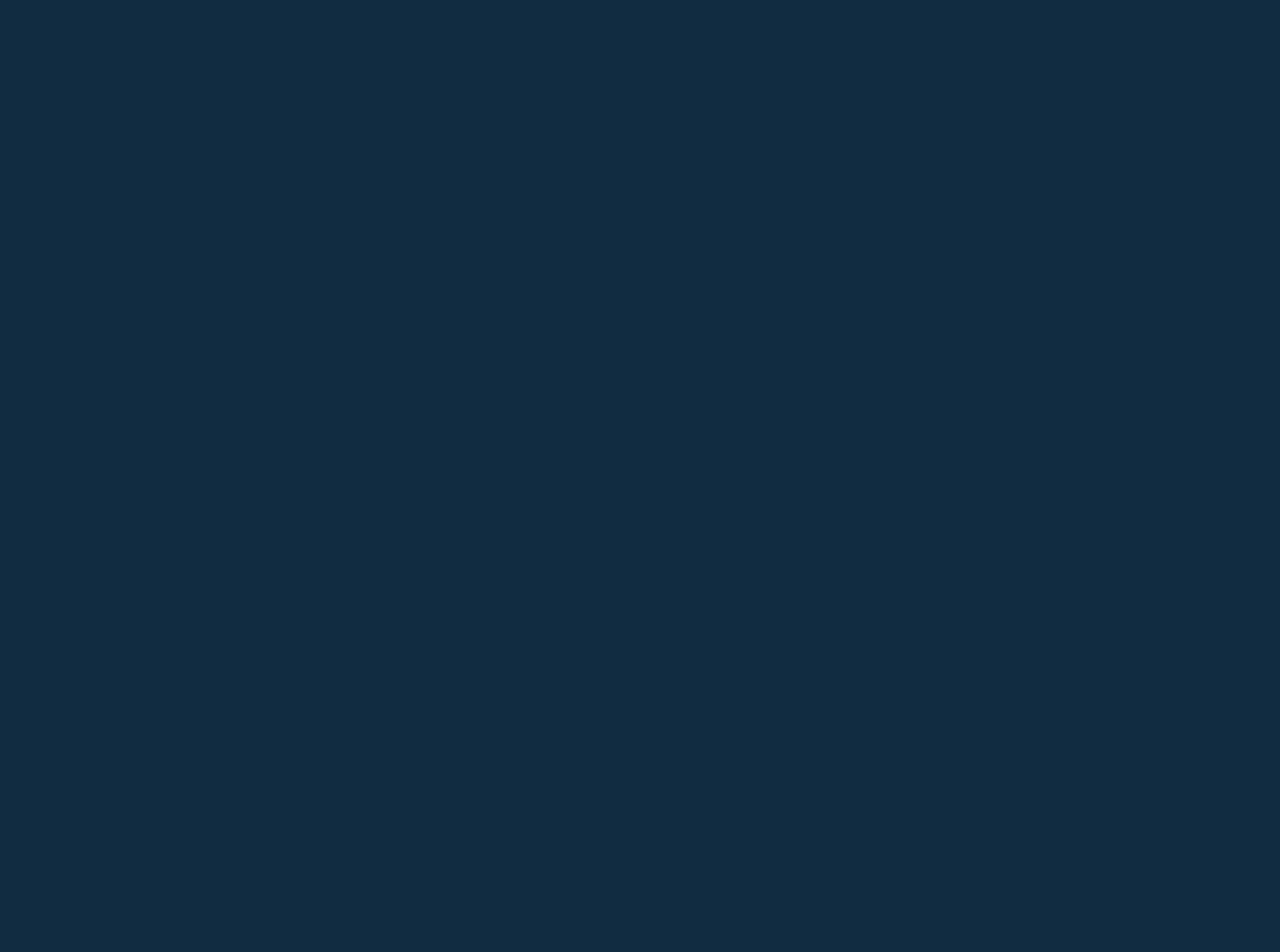
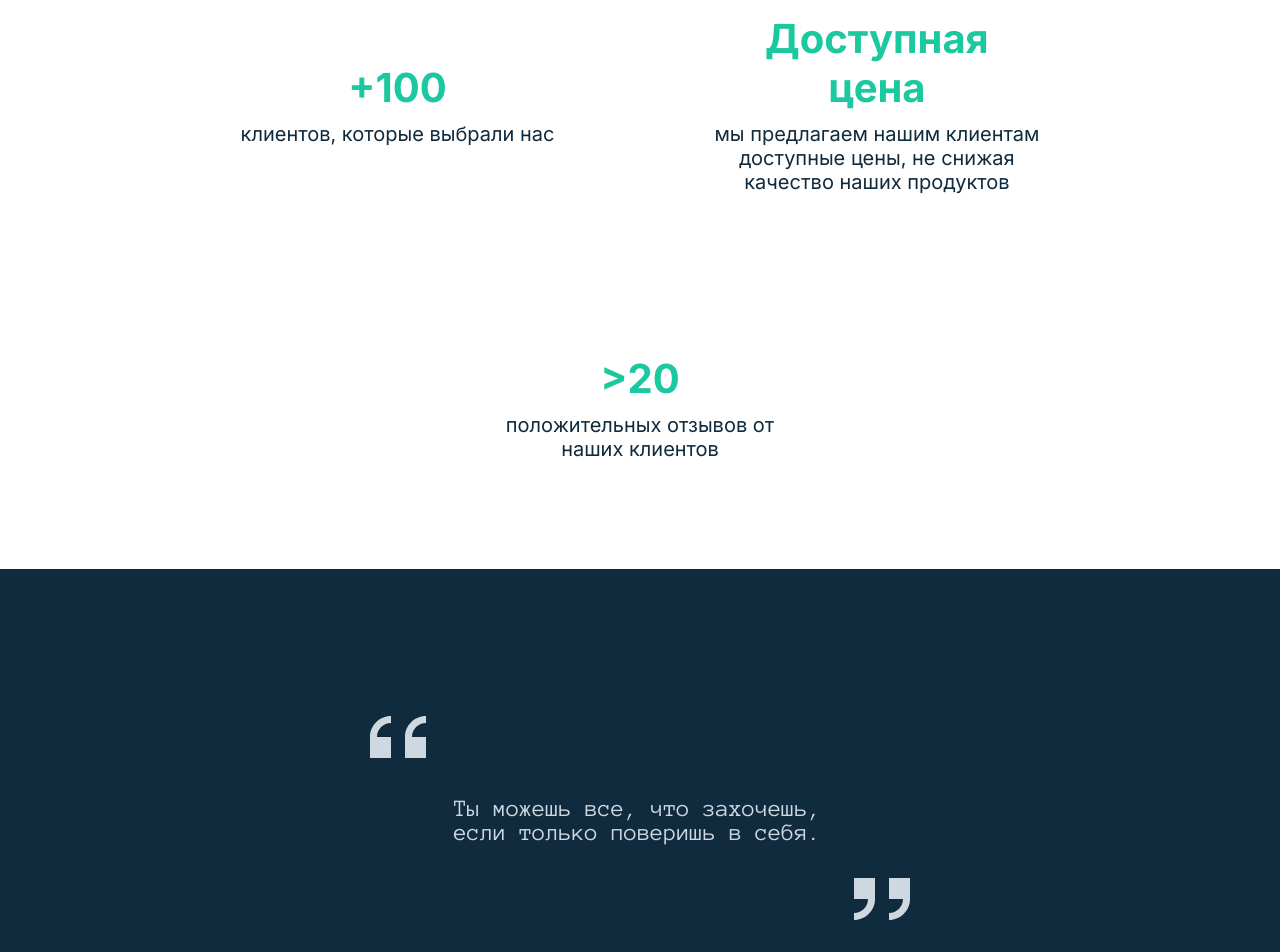
Before and after one commit to Maria1564/site-visitka, a React (Create React App) app: page /aboutUs in a window 1280 px wide. Shown: the part 1720-2672 px from the top of the page. Before the commit the page ends 1645 px from the top, so only its background shows below. Built offline with nearby package versions, Linux system fonts and the light colour scheme; the HTML template or start-up script is replaced by a standard one.

Commit message:
added Advantages and Quotation  in AboutUS

```diff
--- a/src/Pages/AboutUs/AboutUs.jsx
+++ b/src/Pages/AboutUs/AboutUs.jsx
@@ -2,6 +2,8 @@
 import Wrapper from "../../layouts/Wrapper/Wrapper";
 import CompanyHistory from "./CompanyHistory/CompanyHistory";
 import Team from "./Team/Team";
+import Advantages from "./Advantages/Advantages";
+import Quotation from "./Quotation/Quotation";
 
 const AboutUs = () => {
   return (
@@ -9,6 +11,8 @@
       <Wrapper text="О нас" />
       <CompanyHistory/>
       <Team />
+      <Advantages />
+      <Quotation />
     </>
   );
 };
--- /dev/null
+++ b/src/Pages/AboutUs/Advantages/Advantages.jsx
@@ -0,0 +1,30 @@
+import React from "react";
+import s from "./Advantages.module.css";
+
+const Advantages = () => {
+  return (
+    <section className={s.advantages_section}>
+      <div className="container">
+        <div className="wrapper">
+          <h2 className={s.advantages_title}>Почему стоит выбрать нас:</h2>
+          <div className={s.advantages}>
+            <div className={s.item}>
+              <p className={s.main_text}>+100</p>
+              <p className={s.text}>клиентов, которые выбрали нас</p>
+            </div>
+            <div className={s.item}>
+              <p className={s.main_text}>Доступная цена</p>
+              <p className={s.text}>мы предлагаем нашим клиентам доступные цены, не снижая качество наших продуктов</p>
+            </div>
+            <div className={s.item}>
+              <p className={s.main_text}> &gt;20</p>
+              <p className={s.text}>положительных отзывов от наших клиентов</p>
+            </div>
+          </div>
+        </div>
+      </div>
+    </section>
+  );
+};
+
+export default Advantages;
--- /dev/null
+++ b/src/Pages/AboutUs/Advantages/Advantages.module.css
@@ -0,0 +1,37 @@
+.advantages_section {
+    padding-top: 108px;
+    padding-bottom: 108px;
+    background-color: var(--color-text-light);
+}
+
+.advantages {
+    display: flex;
+    align-items: center;
+    justify-content: center;
+    flex-wrap: wrap;
+    gap: 160px;
+    margin-top: 78px;
+}
+
+.advantages_title {
+    color: var(--color-dark-primary);
+    max-width: 445px;
+}
+
+.item {
+    max-width: 325px;
+    text-align: center;
+}
+
+
+.main_text {
+    margin-bottom: 10px;
+    color: var(--color-green);
+    font-size: 40px;
+}
+
+.text {
+    color: var(--color-dark-primary);
+    font-size: 20px;
+    font-weight: 400;
+}
--- a/src/Pages/AboutUs/CompanyHistory/CompanyHistory.module.css
+++ b/src/Pages/AboutUs/CompanyHistory/CompanyHistory.module.css
@@ -1,5 +1,6 @@
 .history{
-    padding: 105px 0 228px;
+    padding-top: 105px;
+    padding-bottom: 145px;
 }
 
 .history_wrapper {
--- /dev/null
+++ b/src/Pages/AboutUs/Quotation/Quotation.jsx
@@ -0,0 +1,20 @@
+import React from "react";
+import s from "./Quotation.module.css";
+
+const Quotation = () => {
+  return (
+    <section className={s.quotation}>
+      <div className="container">
+        <div className="wrapper">
+          <div className={s.box}>
+            <p className={s.text}>
+              Ты можешь все, что захочешь, если только поверишь в себя.
+            </p>
+          </div>
+        </div>
+      </div>
+    </section>
+  );
+};
+
+export default Quotation;
--- /dev/null
+++ b/src/Pages/AboutUs/Quotation/Quotation.module.css
@@ -0,0 +1,30 @@
+.quotation {
+    padding: 147px 0;
+}
+
+.box {
+    position: relative;
+    padding: 80px 84px;
+}
+
+.box::before{
+    content: url("../../../assets/img/double_quote_left.svg");
+    position: absolute;
+    top: 0;
+    left: 0;
+}
+
+.box::after {
+    content: url("../../../assets/img/double_quote_right.svg");
+    position: absolute;
+    bottom: 0;
+    right: 0;
+}
+
+.text {
+    max-width: 372px;
+    color: var(--color-grey);
+    font-family: Anonymous Pro;
+    font-size: 24px;
+    font-weight: 400;
+}
```
Also changed, not shown: src/assets/img/double_quote_left.svg (added), src/assets/img/double_quote_right.svg (added), src/index.css (line endings or trailing spaces).
